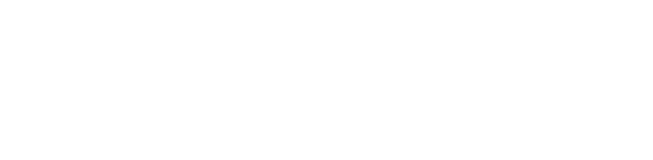
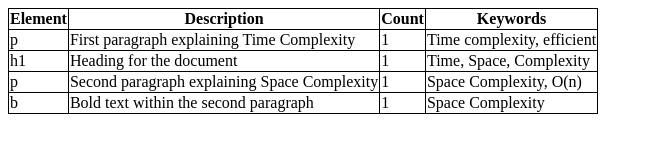
Before and after one commit to acciojob/time-and-space-complexity-amansingh773, a website: page main.html in a window 1280 px wide. Shown: the whole page, without its empty margins (0-653 px from the left). Drawn offline with Linux system fonts and the light colour scheme.

Commit message:
created a submission

```diff
--- a/main.html
+++ b/main.html
@@ -7,7 +7,39 @@
 </head>
 
 <body>
-	<!-- the entire body must be written by student -->
+  <table>
+          <tr>
+               <th>Element</th>
+               <th>Description</th>
+               <th>Count</th>
+               <th>Keywords</th>
+          </tr>
+          <tr>
+               <td>p</td>
+               <td>First paragraph explaining Time Complexity</td>
+               <td>1</td>
+               <td>Time complexity, efficient</td>
+          </tr>
+          <tr>
+               <td>h1</td>
+               <td>Heading for the document</td>
+               <td>1</td>
+               <td>Time, Space, Complexity</td>
+          </tr>
+          <tr>
+               <td>p</td>
+               <td>Second paragraph explaining Space Complexity</td>
+               <td>1</td>
+               <td>Space Complexity, O(n)</td>
+          </tr>
+          <tr>
+               <td>b</td>
+               <td>Bold text within the second paragraph</td>
+               <td>1</td>
+               <td>Space Complexity</td>
+          </tr>
+
+     </table>
     <script type="text/javascript" src="./script.js">
 </script>
 
--- a/styles.css
+++ b/styles.css
@@ -1 +1,5 @@
 /*  your css code here. If applicable */
+table,th,td{
+     border: 1px solid black;
+     border-collapse:collapse;
+}
```
